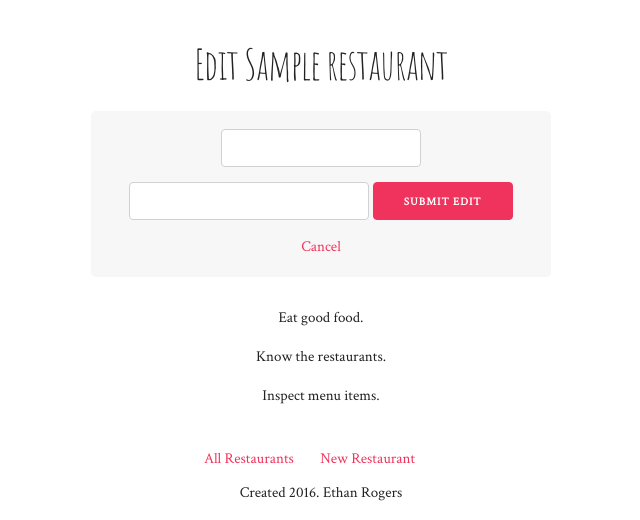
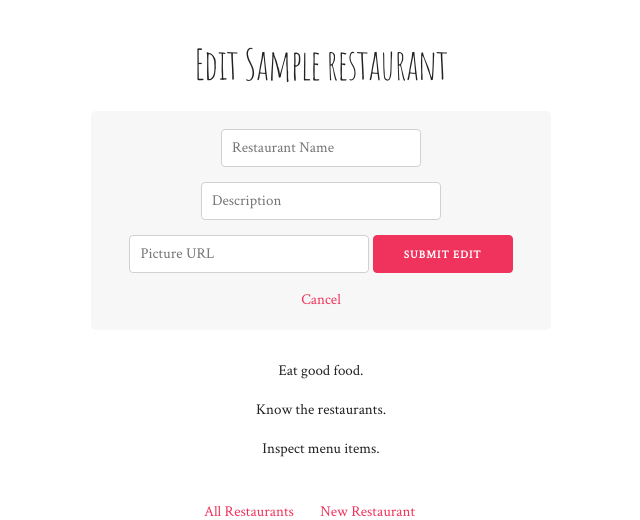
Before and after one commit to erogers6264/menumoo, a Flask app: template menumoo/templates/editrestaurant.html in a window 1280 px wide. Shown: the part 170-690 px from the top of the page, without its empty margins (319-959 px from the left). Run offline with Flask 2, Linux system fonts and the light colour scheme; the template is opened without the code that fills it: values that come from a table or form of the project are taken from there, others are empty; tables that the repository leaves empty hold one stand-in row (values such as "Sample post"); parts of the project's set-up code (start-up, migrations or seed data) failed here and were passed over.

Commit message:
Add placeholders to edit page forms

```diff
--- a/menumoo/templates/editrestaurant.html
+++ b/menumoo/templates/editrestaurant.html
@@ -4,8 +4,10 @@
 <div class="box">
 	<form action="{{url_for('editRestaurant', restaurant_id=restaurant.restaurant_id)}}" method="POST">
 		{{ form.hidden_tag() }}
-		{{ form.name(size=20) }}
-		{{ form.description(size=25) }}
+		{{ form.name(size=20, placeholder=form.name.label.text) }}
+		{{ form.description(size=25, placeholder=form.description.label.text) }}
+        {{ form.picture(size=25, placeholder=form.picture.label.text) }}
+
 		{% if form.name.errors %}
         <ul class="errors">
         {% for error in form.name.errors %}
```
